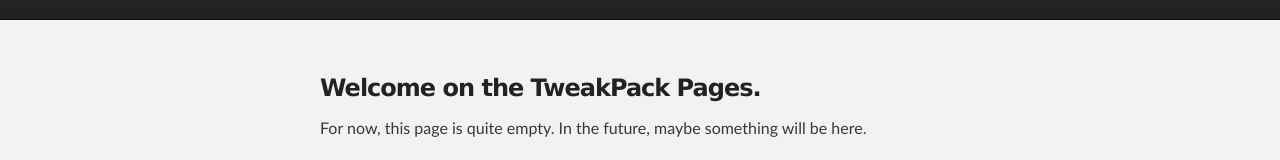
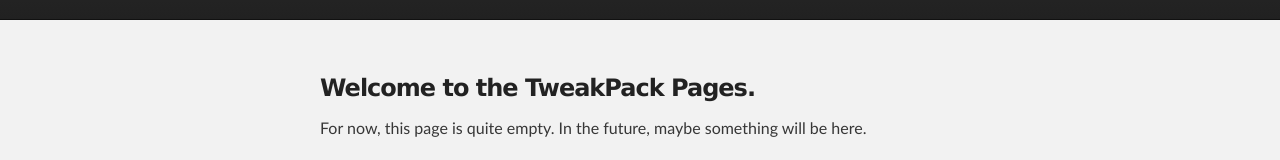
Before and after one commit to TweakPack/tweakpack.github.io, a plain HTML site: page index.html in a window 1280 px wide. Shown: the part 190-350 px from the top of the page. Drawn offline with Linux system fonts and the light colour scheme.

Commit message:
Update index.html
grammar.

```diff
--- a/index.html
+++ b/index.html
@@ -28,7 +28,7 @@
     <div id="main_content_wrap" class="outer">
       <section id="main_content" class="inner">
         <h3>
-<a id="welcome-on-the-tweakpack-pages" class="anchor" href="#welcome-on-the-tweakpack-pages" aria-hidden="true"><span aria-hidden="true" class="octicon octicon-link"></span></a>Welcome on the TweakPack Pages.</h3>
+<a id="welcome-to-the-tweakpack-pages" class="anchor" href="#welcome-to-the-tweakpack-pages" aria-hidden="true"><span aria-hidden="true" class="octicon octicon-link"></span></a>Welcome to the TweakPack Pages.</h3>
 
 <p>For now, this page is quite empty. In the future, maybe something will be here.</p>
       </section>
```
